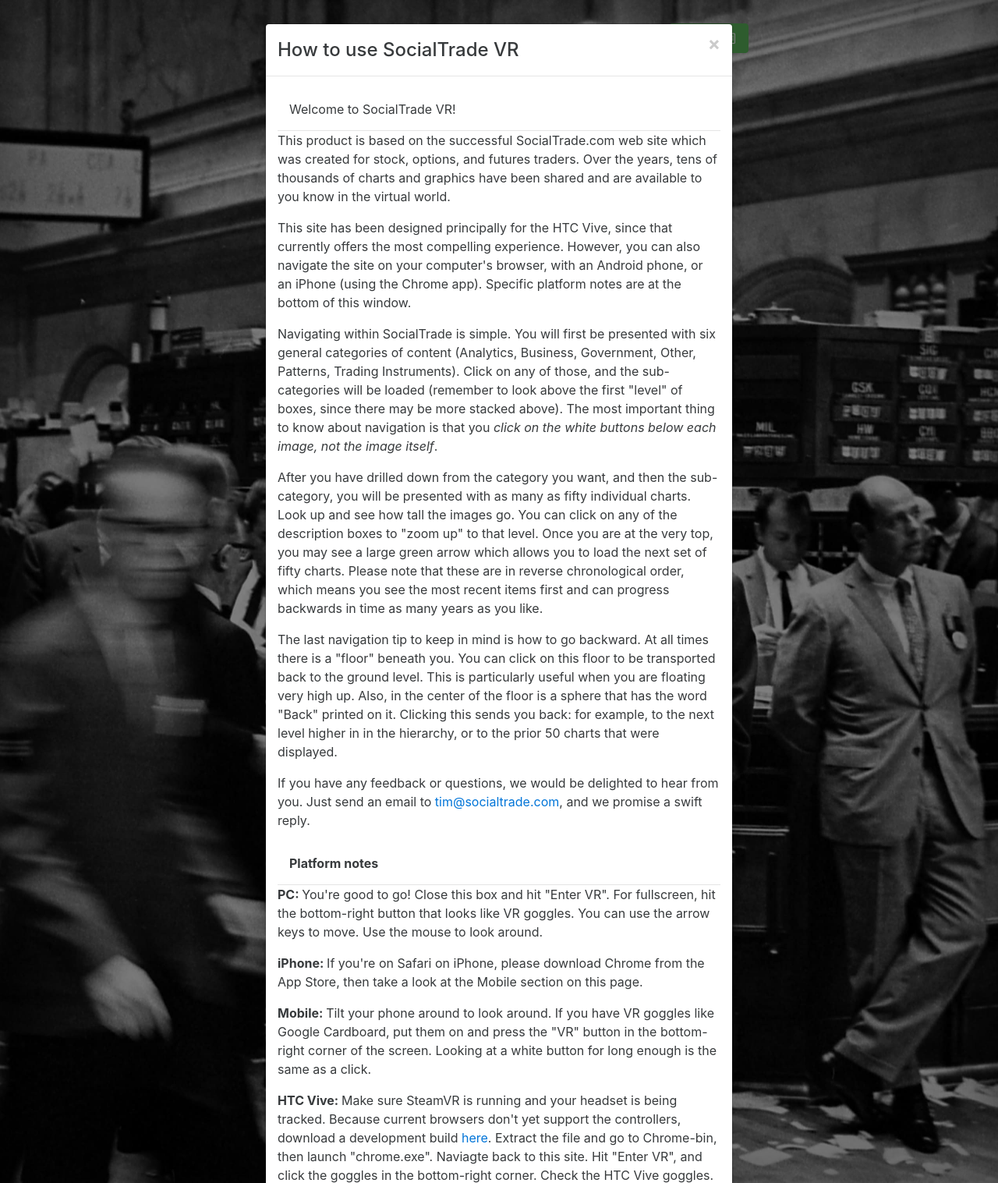
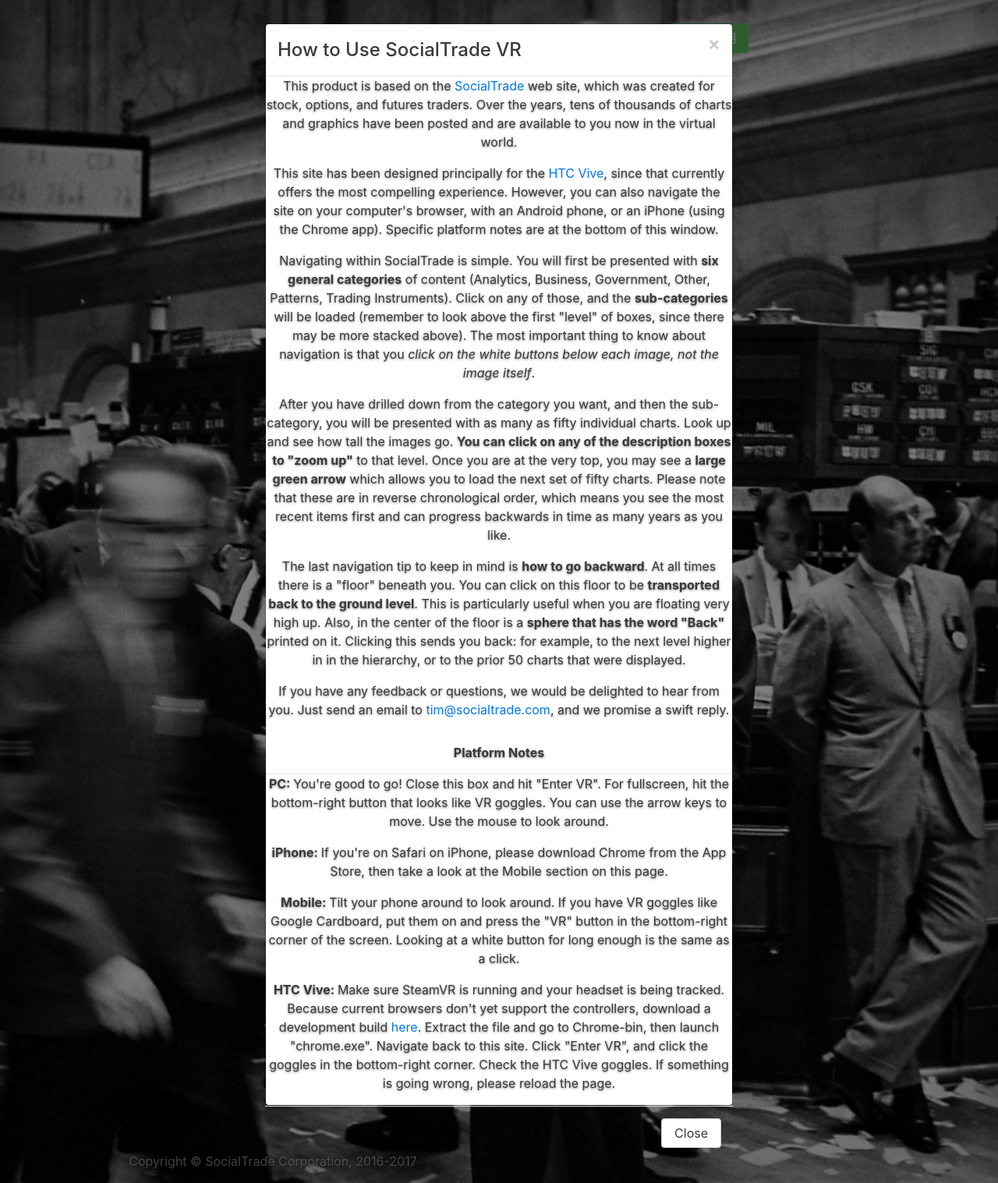
Before and after one commit to ehknight/socialtrade-vr, a Flask app: page / in a window 1280 px wide, after a click on "How To". Shown: the whole page at 78% size. Run offline with Flask 2, Linux system fonts and the light colour scheme; some libraries are stand-ins or nearby versions.

Commit message:
Update landing_page.html

```diff
--- a/templates/landing_page.html
+++ b/templates/landing_page.html
@@ -45,43 +45,39 @@
                                 <button type="button" class="close" data-dismiss="modal" aria-label="Close">
                                     <span aria-hidden="true">&times;</span>
                                 </button>
-                                <h4 class="body-text modal-title" id="howtoLabel1">How to use SocialTrade VR</h4>
+                                <h4 class="body-text modal-title" id="howtoLabel1">How to Use SocialTrade VR</h4>
                             </div>
-                            <div class="modal-body body-text">
-                                <div class="modal-header">
-                                    Welcome to SocialTrade VR!
-                                </div>
-                                <p>
-                                    This product is based on the successful SocialTrade.com web site which was created
-                                    for stock, options, and futures traders. Over the years, tens of thousands of charts
-                                    and graphics have been shared and are available to you know in the virtual world.
+                                 <p>
+                                    This product is based on the <a href=http://www.socialtrade.com>SocialTrade</a> web site,
+                                     which was created for stock, options, and futures traders. Over the years, tens of thousands of charts
+                                    and graphics have been posted and are available to you now in the virtual world.
                                 </p>
                                 <p>
-                                    This site has been designed principally for the HTC Vive, since that currently offers
+                                    This site has been designed principally for the <a href=https://www.vive.com/us/>HTC Vive</a>, since that currently offers
                                     the most compelling experience. However, you can also navigate the site on your
                                     computer's browser, with an Android phone, or an iPhone (using the Chrome app).
                                     Specific platform notes are at the bottom of this window.
                                 </p>
                                 <p>
-                                   Navigating within SocialTrade is simple. You will first be presented with six general categories of
+                                   Navigating within SocialTrade is simple. You will first be presented with <B>six general categories</B> of
                                     content (Analytics, Business, Government, Other, Patterns, Trading Instruments). Click on any of those, and
-                                    the sub-categories will be loaded (remember to look above the first "level" of boxes, since there may be more
+                                    the <B>sub-categories</B> will be loaded (remember to look above the first "level" of boxes, since there may be more
                                     stacked above). The most important thing to know about navigation is that you <em>click
                                     on the white buttons below each image, not the image itself</em>.
                                 </p>
                                 <p>
                                     After you have drilled down from the category you want, and then the sub-category, you will be presented
-                                    with as many as fifty individual charts. Look up and see how tall the images go. You can click on any of
-                                    the description boxes to "zoom up" to that level. Once you are at the very top, you may see a large green
-                                    arrow which allows you to load the next set of fifty charts. Please note that these are in reverse chronological
+                                    with as many as fifty individual charts. Look up and see how tall the images go. <B>You can click on any of
+                                    the description boxes to "zoom up"</B> to that level. Once you are at the very top, you may see a <B>large green
+                                    arrow</B> which allows you to load the next set of fifty charts. Please note that these are in reverse chronological
                                     order, which means you see the most recent items first and can progress backwards in time as many
                                     years as you like.
                                 </p>
                                 <p>
-                                    The last navigation tip to keep in mind is how to go backward. At all times there is a "floor" beneath you.
-                                    You can click on this floor to be transported back to the ground level. This is particularly useful
-                                    when you are floating very high up. Also, in the center of the floor is a sphere that has the word
-                                    "Back" printed on it. Clicking this sends you back: for example, to the next level higher in in the hierarchy,
+                                    The last navigation tip to keep in mind is <B>how to go backward</B>. At all times there is a "floor" beneath you.
+                                    You can click on this floor to be <B>transported back to the ground level</B>. This is particularly useful
+                                    when you are floating very high up. Also, in the center of the floor is a <B>sphere that has the word
+                                    "Back"</B> printed on it. Clicking this sends you back: for example, to the next level higher in in the hierarchy,
                                     or to the prior 50 charts that were displayed.
                                 </p>
                                 <p>
@@ -89,7 +85,7 @@
                                     to <a href=mailto:tim@socialtrade.com>tim@socialtrade.com</a>, and we promise a swift reply.
                                 </p>
                                 <div class="modal-header">
-                                    <b>Platform notes</b>
+                                    <b>Platform Notes</b>
                                 </div>
                                 <p>
                                     <b>PC: </b> You're good to go! Close this box and hit "Enter VR". For fullscreen, hit
@@ -108,9 +104,9 @@
                                 <p>
                                     <b>HTC Vive: </b> Make sure SteamVR is running and your headset is being tracked. Because
                                     current browsers don't yet support the controllers, download a development build <a href="https://drive.google.com/drive/folders/0BzudLt22BqGRbHdGOTdiaTBkZXM">here</a>.
-                                    Extract the file and go to Chrome-bin, then launch "chrome.exe". Naviagte back to this
-                                    site. Hit "Enter VR", and click the goggles in the bottom-right corner. Check the HTC
-                                    Vive goggles. If something is going wrong, please reload.
+                                    Extract the file and go to Chrome-bin, then launch "chrome.exe". Navigate back to this
+                                    site. Click "Enter VR", and click the goggles in the bottom-right corner. Check the HTC
+                                    Vive goggles. If something is going wrong, please reload the page.
                                 </p>
                             </div>
                             <div class="modal-footer">
@@ -144,7 +140,7 @@
                     </div>
                 </div>
                 <div class="mastfoot">
-                    <p> © SocialTrade Corp., 2016 </p>
+                    <p>Copyright © SocialTrade Corporation, 2016-2017</p>
                 </div>
             </div>
         </div>
```
